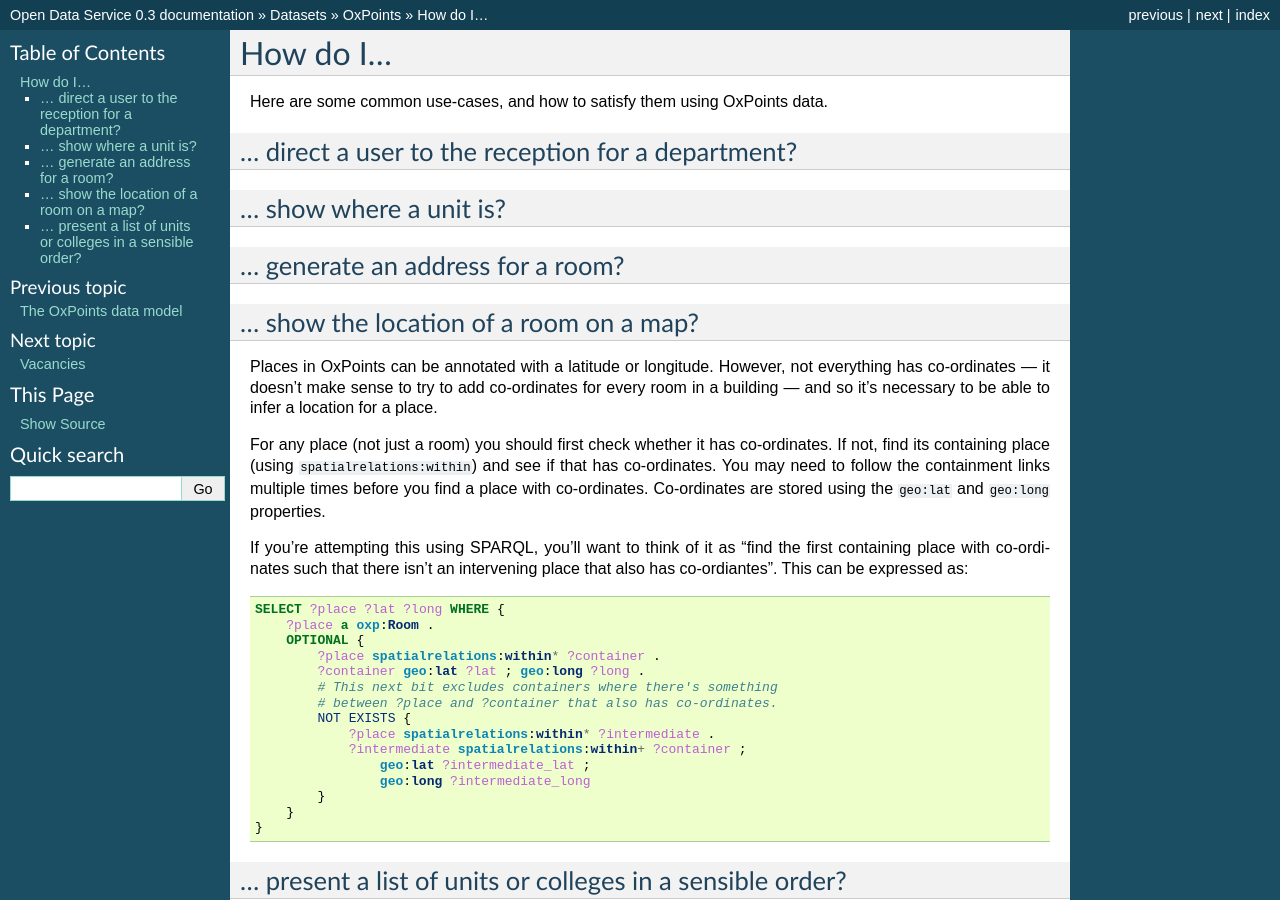
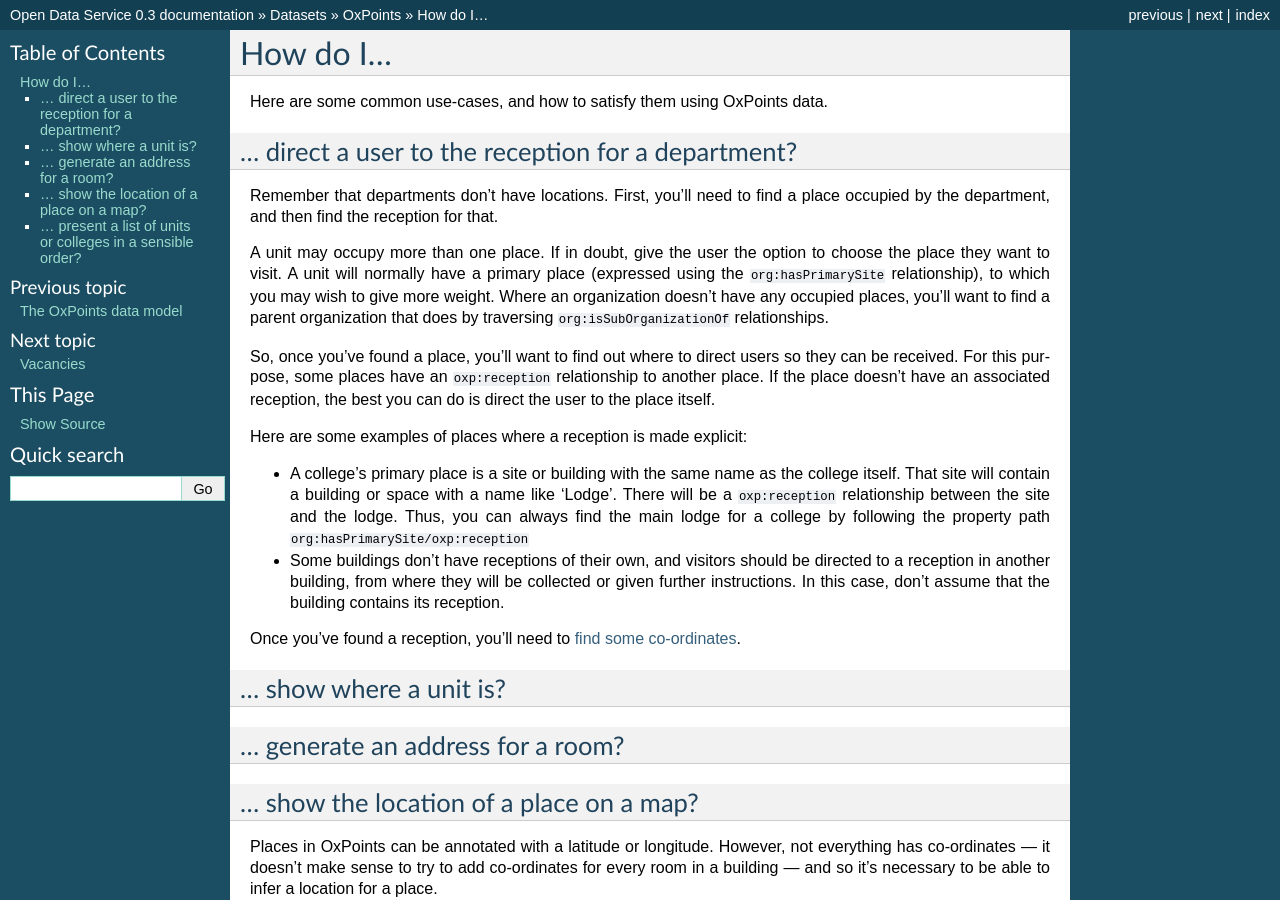
Before and after one commit to ox-it/dataox, a Sphinx documentation site: the page built from userdocs/source/datasets/oxpoints/how-do-i.rst, in a window 1280 px wide and 900 px high. Built offline with Sphinx 7.4.7, drawn with Linux system fonts in a browser that asks for light colours.

Commit message:
Added section on receptions to how-do-i.

```diff
--- a/userdocs/source/datasets/oxpoints/how-do-i.rst
+++ b/userdocs/source/datasets/oxpoints/how-do-i.rst
@@ -6,6 +6,26 @@ data.
 
 … direct a user to the reception for a department?
 --------------------------------------------------
+
+Remember that departments don't have locations. First, you'll need to find a place occupied by the department, and then find the reception for that.
+
+A unit may occupy more than one place. If in doubt, give the user the option to choose the place they want to visit. A unit will normally have a primary place (expressed using the ``org:hasPrimarySite`` relationship), to which you may wish to give more weight. Where an organization doesn't have any occupied places, you'll want to find a parent organization that does by traversing ``org:isSubOrganizationOf`` relationships.
+
+So, once you've found a place, you'll want to find out where to direct users so they can be received. For this purpose, some places have an ``oxp:reception`` relationship to another place. If the place doesn't have an associated reception, the best you can do is direct the user to the place itself.
+
+Here are some examples of places where a reception is made explicit:
+
+* A college's primary place is a site or building with the same name as the
+  college itself. That site will contain a building or space with a name like
+  'Lodge'.  There will be a ``oxp:reception`` relationship between the site and
+  the lodge.  Thus, you can always find the main lodge for a college by following
+  the property path ``org:hasPrimarySite/oxp:reception``
+* Some buildings don't have receptions of their own, and visitors should be
+  directed to a reception in another building, from where they will be collected
+  or given further instructions. In this case, don't assume that the building
+  contains its reception.
+
+Once you've found a reception, you'll need to :ref:`find some co-ordinates <find-location-of-place>`.
 
 
 … show where a unit is?
@@ -16,8 +36,10 @@ data.
 ---------------------------------
 
 
-… show the location of a room on a map?
----------------------------------------
+.. _find-location-of-place:
+
+… show the location of a place on a map?
+----------------------------------------
 
 Places in OxPoints can be annotated with a latitude or longitude. However, not everything has co-ordinates — it doesn't make sense to try to add co-ordinates for every room in a building — and so it's necessary to be able to infer a location for a place.
 
```
